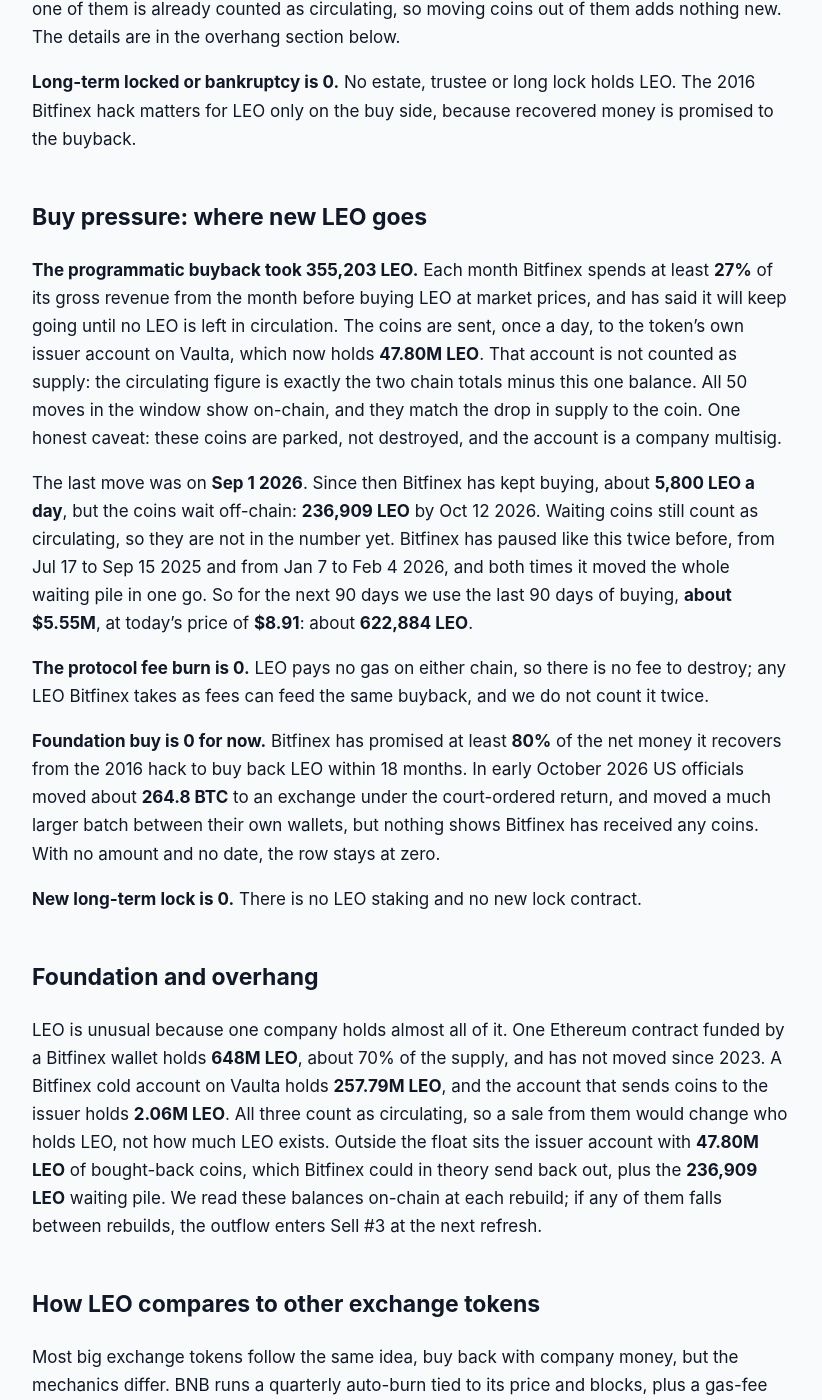
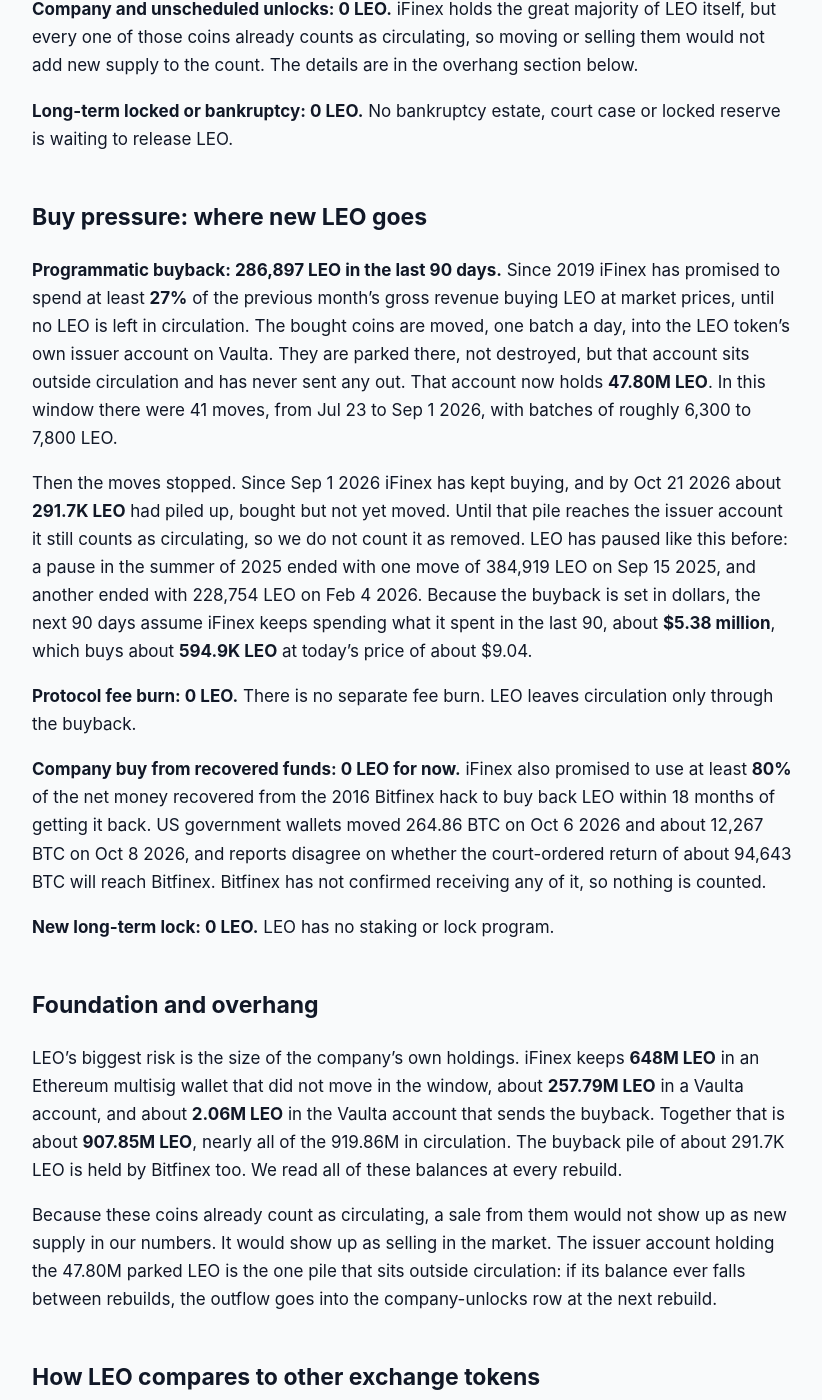
Before and after one commit to jeevansongmy-spec/mrnasdog-articles, a Jekyll site: the page built from crypto/leo-pressure-framework.md, in a window 1280 px wide and 1400 px high, scrolled down 1093 px. Shown: the whole window, without its empty margins (228-1050 px from the left). Built offline with Jekyll 4.4.1, drawn with Linux system fonts in a browser that asks for light colours; some of the changed text lies outside the part shown.

Commit message:
publish: crypto/leo-pressure-framework

```diff
--- a/crypto/leo-pressure-framework.md
+++ b/crypto/leo-pressure-framework.md
@@ -1,6 +1,6 @@
 ---
 title: "LEO Inflation Analysis · October 2026 · Mixed flows · supply roughly steady"
-description: "LEO supply is roughly steady: no new coins, and the Bitfinex buyback took 355,203 LEO out in 90 days for −0.04% net, with about −0.07% expected next quarter."
+description: "LEO supply is roughly steady: no new LEO, and the iFinex buyback took 286,897 LEO out in 90 days, −0.03% net, about −0.06% next. Moves paused Sep 1."
 canonical_url: "https://mrnasdog.com/research/leo/inflation"
 tags: ["crypto", "leo", "bitfinex", "exchange-token"]
 published: true
@@ -12,58 +12,60 @@ published: true
 
 # LEO Inflation Analysis · October 2026 · Mixed flows · supply roughly steady
 
-**UNUS SED LEO (LEO)**, the exchange token of Bitfinex and its parent company iFinex, has no new coins coming in and a buyback that takes a small amount out. In the 90 days to Oct 12 2026 the LEO buyback moved **355,203 LEO** out of the supply count against **zero** new coins, a **0.04%** drop to **919.86M LEO**. Those moves have paused since Sep 1 2026 while buying goes on; if they resume, the next 90 days take out about **622,884 LEO**, a **0.07%** drop. The size is set by Bitfinex revenue, not by any cap.
+**UNUS SED LEO (LEO)** did not grow at all in the last 90 days: no new LEO was created and nothing unlocked. The only flow was the iFinex buyback, which took **286,897 LEO** out of circulation between Jul 23 and Sep 1 2026, so supply shrank about **0.03%**. The buyback moves have been paused since Sep 1 2026 with about **291.7K LEO** bought and waiting, and the next 90 days assume about **594.9K LEO** leaves, a **0.06%** shrink.
 
 ## The verdict, in one paragraph
 
-The MrNasDog Pressure Framework reads LEO at **−0.04% net** over the last 90 days and **−0.07%** projected for the next 90. The inflation monitor reads **−0.13%** for its own 90-day window, a gap of **0.09 percentage points**, well inside the 0.5-point line, so there is **no warning chip**. Both say the same thing: LEO supply edges down a little every quarter, and nothing pushes it up. Call it a quiet, slowly shrinking corporate token, where the only moving part is how much money Bitfinex makes.
+Over the 90 days from Jul 23 to Oct 21 2026, LEO supply changed by **−0.03%**: zero new LEO against **286,897 LEO** removed by the buyback, on a circulating supply of **919.86M LEO**. For the next 90 days we expect **−0.06%**, still with no new supply. The independent supply monitor reads **−0.05%** for the same 90 days, only **0.02 points** away from our reading, so no warning flag is shown. In short, LEO is a **fixed-supply exchange token with a slow company buyback**: nothing is printed, and a small slice leaves circulation each month.
 
 ## Sell pressure: where new LEO comes from
 
-**Protocol inflation is 0.** LEO has no block rewards and no staking pay. It lives as a token on two chains, **660M LEO** on Ethereum and **307.65M LEO** on Vaulta, and both totals read the same at the start and the end of the window. The keys to create more still exist: Bitfinex controls the Ethereum token, and the Vaulta version has about **692M LEO** of unused room under its 1B cap. That is a capacity we watch, not something that happened.
+**Protocol inflation: 0 LEO.** LEO has no staking rewards, no mining and no emission schedule. No new LEO appeared on either of its two networks, Ethereum and Vaulta, between Jul 23 and Oct 21 2026. The power to create more still exists, though: the Vaulta version of LEO allows up to 1B tokens, about 692M more than exist there today, and the Ethereum version keeps a mint switch in the hands of its controller. That is why we check both every time rather than calling the supply fixed forever.
 
-**Vesting unlocks are 0.** The whole LEO supply was sold in one private sale in May 2019, with no lock-up for anyone, so no team or investor schedule is left to release coins.
+**Vesting unlocks: 0 LEO.** All LEO was created in May 2019 for a private sale of up to $1 billion by iFinex, the company behind Bitfinex. There was no lock-up and there is no team or investor unlock calendar, so nothing can vest.
 
-**Foundation and unscheduled unlocks are 0.** Bitfinex-linked wallets hold most LEO, but every one of them is already counted as circulating, so moving coins out of them adds nothing new. The details are in the overhang section below.
+**Company and unscheduled unlocks: 0 LEO.** iFinex holds the great majority of LEO itself, but every one of those coins already counts as circulating, so moving or selling them would not add new supply to the count. The details are in the overhang section below.
 
-**Long-term locked or bankruptcy is 0.** No estate, trustee or long lock holds LEO. The 2016 Bitfinex hack matters for LEO only on the buy side, because recovered money is promised to the buyback.
+**Long-term locked or bankruptcy: 0 LEO.** No bankruptcy estate, court case or locked reserve is waiting to release LEO.
 
 ## Buy pressure: where new LEO goes
 
-**The programmatic buyback took 355,203 LEO.** Each month Bitfinex spends at least **27%** of its gross revenue from the month before buying LEO at market prices, and has said it will keep going until no LEO is left in circulation. The coins are sent, once a day, to the token's own issuer account on Vaulta, which now holds **47.80M LEO**. That account is not counted as supply: the circulating figure is exactly the two chain totals minus this one balance. All 50 moves in the window show on-chain, and they match the drop in supply to the coin. One honest caveat: these coins are parked, not destroyed, and the account is a company multisig.
+**Programmatic buyback: 286,897 LEO in the last 90 days.** Since 2019 iFinex has promised to spend at least **27%** of the previous month's gross revenue buying LEO at market prices, until no LEO is left in circulation. The bought coins are moved, one batch a day, into the LEO token's own issuer account on Vaulta. They are parked there, not destroyed, but that account sits outside circulation and has never sent any out. That account now holds **47.80M LEO**. In this window there were 41 moves, from Jul 23 to Sep 1 2026, with batches of roughly 6,300 to 7,800 LEO.
 
-The last move was on **Sep 1 2026**. Since then Bitfinex has kept buying, about **5,800 LEO a day**, but the coins wait off-chain: **236,909 LEO** by Oct 12 2026. Waiting coins still count as circulating, so they are not in the number yet. Bitfinex has paused like this twice before, from Jul 17 to Sep 15 2025 and from Jan 7 to Feb 4 2026, and both times it moved the whole waiting pile in one go. So for the next 90 days we use the last 90 days of buying, **about $5.55M**, at today's price of **$8.91**: about **622,884 LEO**.
+Then the moves stopped. Since Sep 1 2026 iFinex has kept buying, and by Oct 21 2026 about **291.7K LEO** had piled up, bought but not yet moved. Until that pile reaches the issuer account it still counts as circulating, so we do not count it as removed. LEO has paused like this before: a pause in the summer of 2025 ended with one move of 384,919 LEO on Sep 15 2025, and another ended with 228,754 LEO on Feb 4 2026. Because the buyback is set in dollars, the next 90 days assume iFinex keeps spending what it spent in the last 90, about **$5.38 million**, which buys about **594.9K LEO** at today's price of about $9.04.
 
-**The protocol fee burn is 0.** LEO pays no gas on either chain, so there is no fee to destroy; any LEO Bitfinex takes as fees can feed the same buyback, and we do not count it twice.
+**Protocol fee burn: 0 LEO.** There is no separate fee burn. LEO leaves circulation only through the buyback.
 
-**Foundation buy is 0 for now.** Bitfinex has promised at least **80%** of the net money it recovers from the 2016 hack to buy back LEO within 18 months. In early October 2026 US officials moved about **264.8 BTC** to an exchange under the court-ordered return, and moved a much larger batch between their own wallets, but nothing shows Bitfinex has received any coins. With no amount and no date, the row stays at zero.
+**Company buy from recovered funds: 0 LEO for now.** iFinex also promised to use at least **80%** of the net money recovered from the 2016 Bitfinex hack to buy back LEO within 18 months of getting it back. US government wallets moved 264.86 BTC on Oct 6 2026 and about 12,267 BTC on Oct 8 2026, and reports disagree on whether the court-ordered return of about 94,643 BTC will reach Bitfinex. Bitfinex has not confirmed receiving any of it, so nothing is counted.
 
-**New long-term lock is 0.** There is no LEO staking and no new lock contract.
+**New long-term lock: 0 LEO.** LEO has no staking or lock program.
 
 ## Foundation and overhang
 
-LEO is unusual because one company holds almost all of it. One Ethereum contract funded by a Bitfinex wallet holds **648M LEO**, about 70% of the supply, and has not moved since 2023. A Bitfinex cold account on Vaulta holds **257.79M LEO**, and the account that sends coins to the issuer holds **2.06M LEO**. All three count as circulating, so a sale from them would change who holds LEO, not how much LEO exists. Outside the float sits the issuer account with **47.80M LEO** of bought-back coins, which Bitfinex could in theory send back out, plus the **236,909 LEO** waiting pile. We read these balances on-chain at each rebuild; if any of them falls between rebuilds, the outflow enters Sell #3 at the next refresh.
+LEO's biggest risk is the size of the company's own holdings. iFinex keeps **648M LEO** in an Ethereum multisig wallet that did not move in the window, about **257.79M LEO** in a Vaulta account, and about **2.06M LEO** in the Vaulta account that sends the buyback. Together that is about **907.85M LEO**, nearly all of the 919.86M in circulation. The buyback pile of about 291.7K LEO is held by Bitfinex too. We read all of these balances at every rebuild.
+
+Because these coins already count as circulating, a sale from them would not show up as new supply in our numbers. It would show up as selling in the market. The issuer account holding the 47.80M parked LEO is the one pile that sits outside circulation: if its balance ever falls between rebuilds, the outflow goes into the company-unlocks row at the next rebuild.
 
 ## How LEO compares to other exchange tokens
 
-Most big exchange tokens follow the same idea, buy back with company money, but the mechanics differ. BNB runs a quarterly auto-burn tied to its price and blocks, plus a gas-fee burn on its own chain, so its supply cut is larger and set by a fixed recipe. LEO has no chain of its own and no such recipe: its buyback is a fixed share of revenue, so a slow quarter at Bitfinex means a smaller cut, and the coins go to an issuer account rather than a dead address.
+Most big exchange tokens shrink their supply by destroying coins. BNB runs a quarterly auto-burn that sends coins to an address no one controls, and OKB destroyed most of its supply in 2025 and fixed what was left. LEO works differently: its buyback parks coins in the token's own issuer account, which is controlled by a company multisig. The coins leave circulation, but on paper they still exist.
 
-Compared with tokens that still have unlock schedules, LEO is simpler: there is no vesting, no emission and no reward pool, so the sell side is zero by structure. The trade-off is concentration. Where other exchange tokens spread supply across many holders, about **99%** of LEO sits in a handful of Bitfinex-linked wallets. Supply is steady, but the float that actually trades is small.
+LEO is also unusual in who owns it. On most exchange tokens a large share sits with the public. On LEO the company itself holds about 99% of the circulating count, so the public float is small and trading is thin. That makes the buyback large relative to the coins that really change hands, even though it is only about 0.03% of the counted supply each 90 days.
 
-LEO also has a one-off buyer that no peer has: the promise tied to the 2016 hack. If Bitfinex recovers a large share of the stolen bitcoin, 80% of the net money would buy LEO over 18 months, which could dwarf the normal revenue buyback.
+Finally, LEO pays nothing out. There is no staking yield and no validator reward, unlike chain tokens such as ETH that pay brand-new coins to the people who run the network. With no new LEO ever paid out, the supply can only stay flat or shrink, as long as iFinex does not use its power to create more.
 
 ## What to watch in the next 90 days
 
-First, whether the buyback moves resume and the waiting pile of **236,909 LEO** (as of Oct 12 2026) reaches the issuer account; past pauses ended within two months, and this one began on Sep 1 2026.
+**The buyback catch-up.** Whether iFinex moves the waiting pile, about 291.7K LEO on Oct 21 2026 and growing, into the issuer account. A move of that size would match the past pauses that ended on Sep 15 2025 and Feb 4 2026.
 
-Second, the hack bitcoin: after the US moves of Oct 6 and Oct 8 2026, any sign that Bitfinex has received coins starts its 18-month window to buy back LEO with 80% of the net money.
+**The hack bitcoin.** Whether Bitfinex confirms it received any of the bitcoin the US government moved on Oct 6 2026 and Oct 8 2026. If it does, the 80% promise could buy back far more LEO than the normal buyback does in years.
 
-Third, how much Bitfinex buys each day, which follows Bitfinex revenue; it ran near **5,800 LEO a day** in September 2026, lower than earlier in the year.
+**Vaulta support.** Bitfinex closed withdrawals of the Vaulta coin itself on Aug 31 2026 while keeping LEO on Vaulta open; the last buyback move came the next morning. Any notice that moves LEO's buyback to Ethereum would change where we read it.
 
-Fourth, any move out of the issuer account or the 648M LEO contract, or any new coins created on Vaulta or Ethereum. None happened in this window.
+**The company piles.** Any move out of the 648M Ethereum wallet or the 257.79M Vaulta account, and any new LEO created on either network.
 
 ## Summary
 
-The MrNasDog Pressure Framework reads UNUS SED LEO at **−0.04% net** over the last 90 days and **−0.07%** projected for the next 90: no new LEO at all, against a revenue-funded buyback that moved **355,203 LEO** out of supply. The buyback has paused its moves since Sep 1 2026 with **236,909 LEO** bought and waiting, so the next reading depends on Bitfinex resuming them. The key risks are the parked, not destroyed, **47.80M LEO** in the issuer account and the heavy concentration in Bitfinex wallets; the upside is the promised buyback from any recovered hack bitcoin. Until one of those changes, LEO supply keeps shrinking very slowly.
+UNUS SED LEO is a fixed-supply exchange token: no new LEO was created in the last 90 days, and the iFinex buyback took **286,897 LEO** out of circulation, a **0.03%** shrink, with about **0.06%** expected next. The buyback moves have been paused since Sep 1 2026 while about 291.7K bought LEO wait. The key risk is ownership: iFinex itself holds about 907.85M of the 919.86M LEO in circulation and still has the power to create more, though it has not done so.
 
-*MrNasDog Pressure Framework analysis of LEO, Metric 1 — Inflation. Data + explanation only. Not financial advice. Checked Oct 12 2026.*
+*MrNasDog Pressure Framework analysis of LEO, Metric 1 — Inflation. Data + explanation only. Not financial advice. Checked Oct 21 2026.*
```
